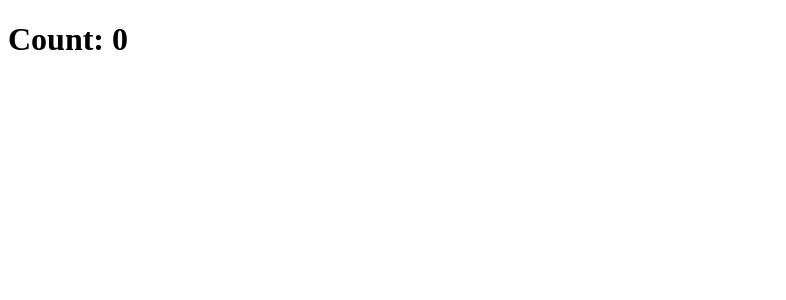
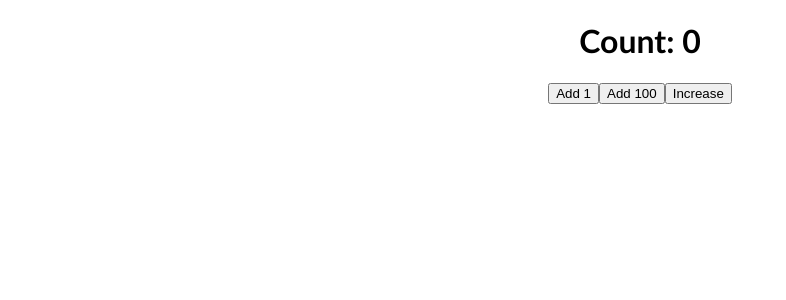
Before and after one commit to mate-academy/react_counter, a React (Create React App) app: page / in a window 1280 px wide. Shown: the top 300 px of the page, without its empty margins (0-786 px from the left). Built offline with nearby package versions, Linux system fonts and the light colour scheme; the HTML template or start-up script is replaced by a standard one.

Commit message:
counter react

```diff
--- a/src/App.js
+++ /dev/null
@@ -1,18 +0,0 @@
-import React from 'react';
-import './App.scss';
-
-class App extends React.Component {
-  addOne = () => {};
-
-  add100 = () => {};
-
-  increase = () => {};
-
-  render() {
-    return (
-      <h1>Count: 0</h1>
-    );
-  }
-}
-
-export default App;
--- /dev/null
+++ b/src/App.jsx
@@ -0,0 +1,46 @@
+import React from 'react';
+import './App.scss';
+
+class App extends React.Component {
+  state = {
+    count: 0,
+  }
+
+  addOne = () => {
+    this.setState(state => ({
+      count: state.count + 1,
+    }));
+  };
+
+  add100 = () => {
+    this.setState(state => ({
+      count: state.count + 100,
+    }));
+  };
+
+  increase = () => {
+    if (this.state.count % 5 === 0) {
+      this.add100();
+    }
+
+    this.setState(state => ({
+      count: state.count + 1,
+    }));
+  };
+
+  render() {
+    return (
+      <div className="app">
+        <h1>
+          {'Count: '}
+          {this.state.count}
+        </h1>
+        <button type="button" onClick={this.addOne}>Add 1</button>
+        <button type="button" onClick={this.add100}>Add 100</button>
+        <button type="button" onClick={this.increase}>Increase</button>
+      </div>
+    );
+  }
+}
+
+export default App;
--- a/src/App.scss
+++ b/src/App.scss
@@ -1 +1,6 @@
-// styles go here
+.app {
+  width: 320px;
+  margin: 0 auto;
+  text-align: center;
+  font-family: "Trebuchet MS", sans-serif;
+}
```
